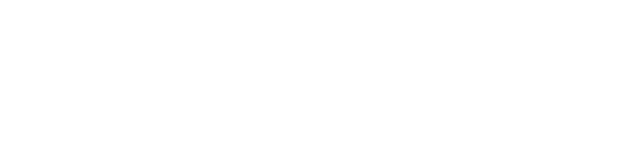
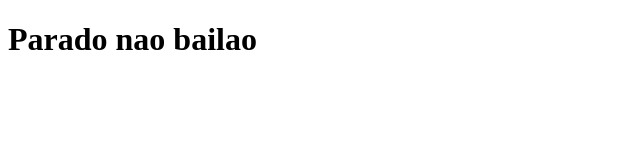
Before and after one commit to CarlosG74/html_proyect, a plain HTML site: page index.html in a window 1280 px wide. Shown: the whole page, without its empty margins (0-640 px from the left). Drawn offline with Linux system fonts and the light colour scheme.

Commit message:
He añadido un h1

```diff
--- a/index.html
+++ b/index.html
@@ -6,5 +6,7 @@
 </head>
 <body>
 
+<h1>Parado nao bailao</h1>
+
 </body>
 </html>
```
